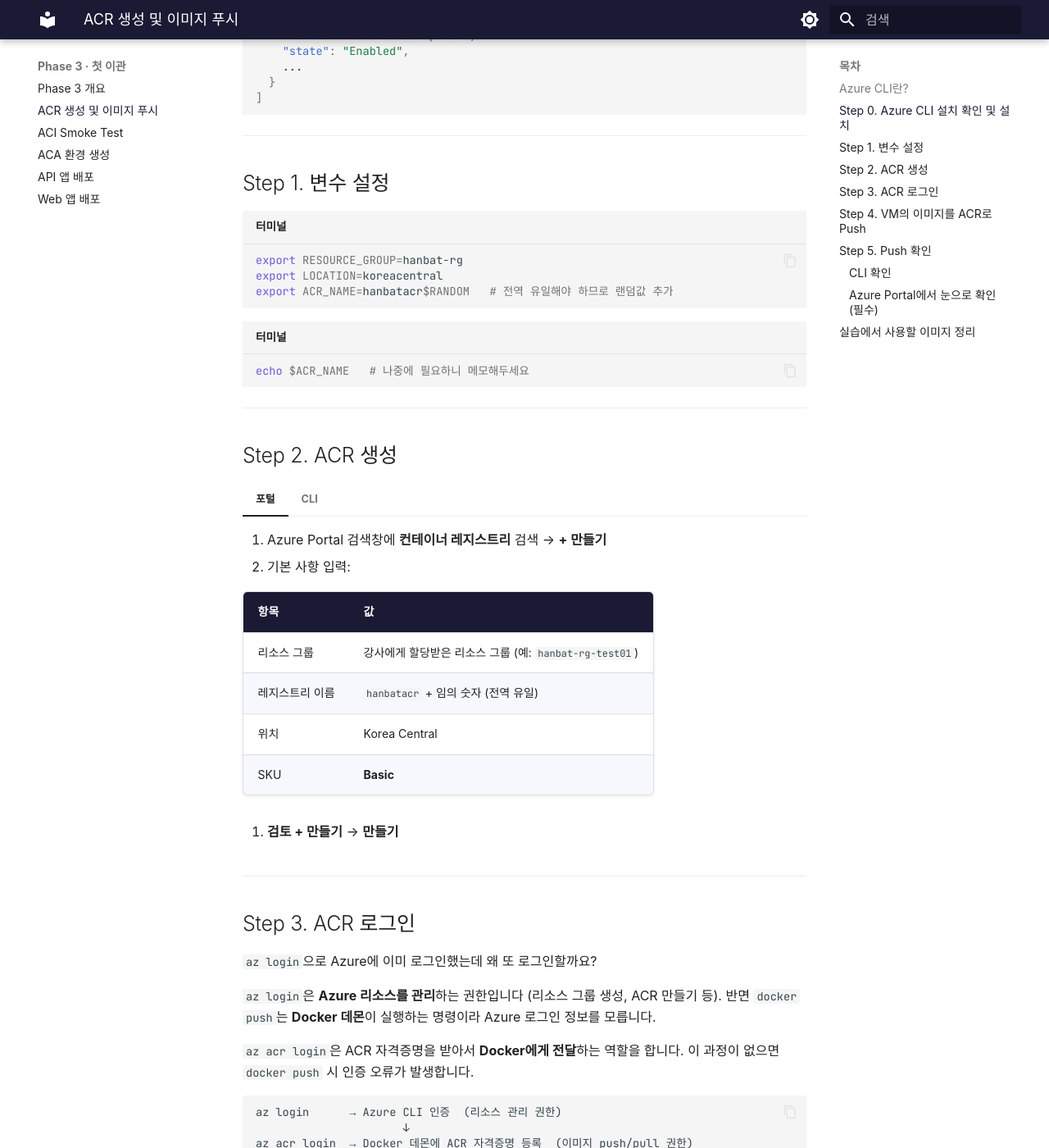
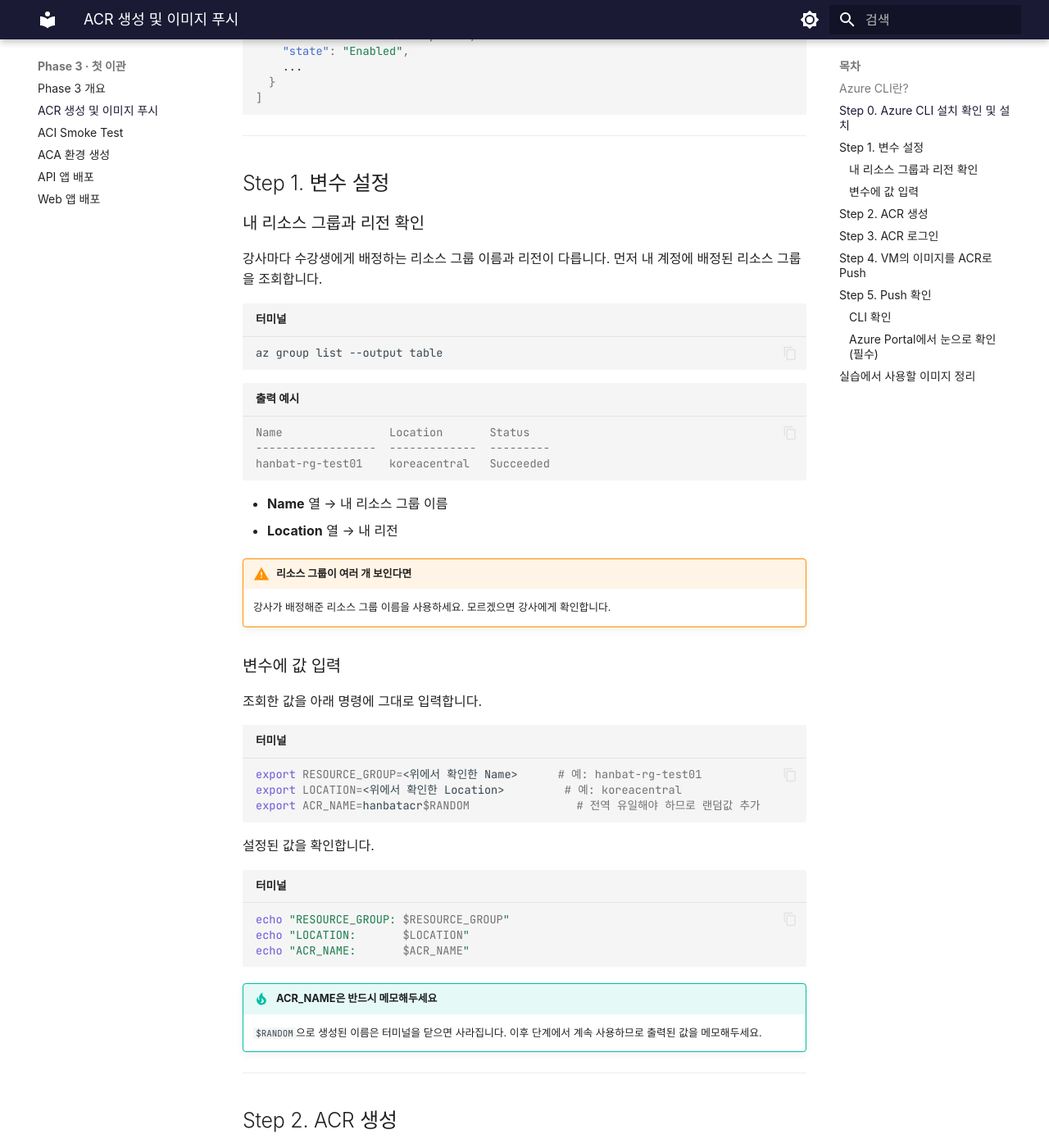
Before and after one commit to skilleat-labs/container-service-labs, an MkDocs documentation site: the page built from docs/phase-3/acr-push.md, in a window 1280 px wide and 1400 px high, scrolled down 2419 px. Shown: the whole window at 82% size. Built offline with MkDocs 1.6.1 and Material for MkDocs 9.7.7, drawn with Linux system fonts in a browser that asks for light colours; some web fonts are replaced.

Commit message:
feat: 변수 설정 단계에 az group list로 리소스 그룹 직접 조회 가이드 추가
Co-Authored-By: Claude Sonnet 4.6 <noreply@anthropic.com>

````diff
--- a/docs/phase-3/acr-push.md
+++ b/docs/phase-3/acr-push.md
@@ -112,15 +112,46 @@ and enter the code XXXXXXXX to authenticate.
 
 ## Step 1. 변수 설정
 
+### 내 리소스 그룹과 리전 확인
+
+강사마다 수강생에게 배정하는 리소스 그룹 이름과 리전이 다릅니다. 먼저 내 계정에 배정된 리소스 그룹을 조회합니다.
+
 ```bash title="터미널"
-export RESOURCE_GROUP=hanbat-rg
-export LOCATION=koreacentral
-export ACR_NAME=hanbatacr$RANDOM   # 전역 유일해야 하므로 랜덤값 추가
+az group list --output table
 ```
 
+```console title="출력 예시"
+Name                Location       Status
+------------------  -------------  ---------
+hanbat-rg-test01    koreacentral   Succeeded
+```
+
+- **Name** 열 → 내 리소스 그룹 이름
+- **Location** 열 → 내 리전
+
+!!! warning "리소스 그룹이 여러 개 보인다면"
+    강사가 배정해준 리소스 그룹 이름을 사용하세요. 모르겠으면 강사에게 확인합니다.
+
+### 변수에 값 입력
+
+조회한 값을 아래 명령에 그대로 입력합니다.
+
 ```bash title="터미널"
-echo $ACR_NAME   # 나중에 필요하니 메모해두세요
+export RESOURCE_GROUP=<위에서 확인한 Name>      # 예: hanbat-rg-test01
+export LOCATION=<위에서 확인한 Location>         # 예: koreacentral
+export ACR_NAME=hanbatacr$RANDOM                # 전역 유일해야 하므로 랜덤값 추가
 ```
+
+설정된 값을 확인합니다.
+
+```bash title="터미널"
+echo "RESOURCE_GROUP: $RESOURCE_GROUP"
+echo "LOCATION:       $LOCATION"
+echo "ACR_NAME:       $ACR_NAME"
+```
+
+!!! tip "ACR_NAME은 반드시 메모해두세요"
+    `$RANDOM`으로 생성된 이름은 터미널을 닫으면 사라집니다. 이후 단계에서 계속 사용하므로 출력된 값을 메모해두세요.
 
 ---
 
````
Also changed, not shown: docs/phase-3/environment-create.md (+34 -2 lines).
